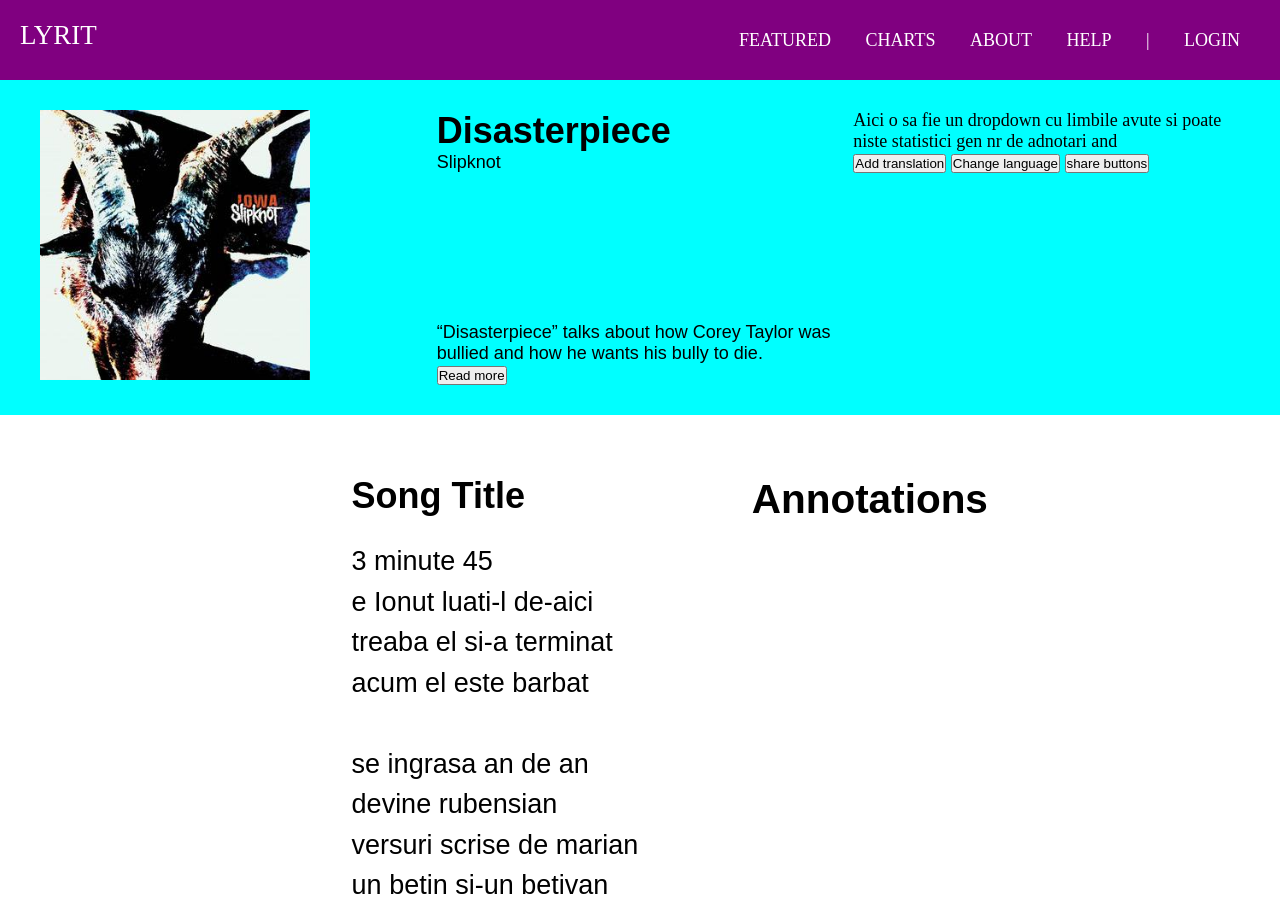
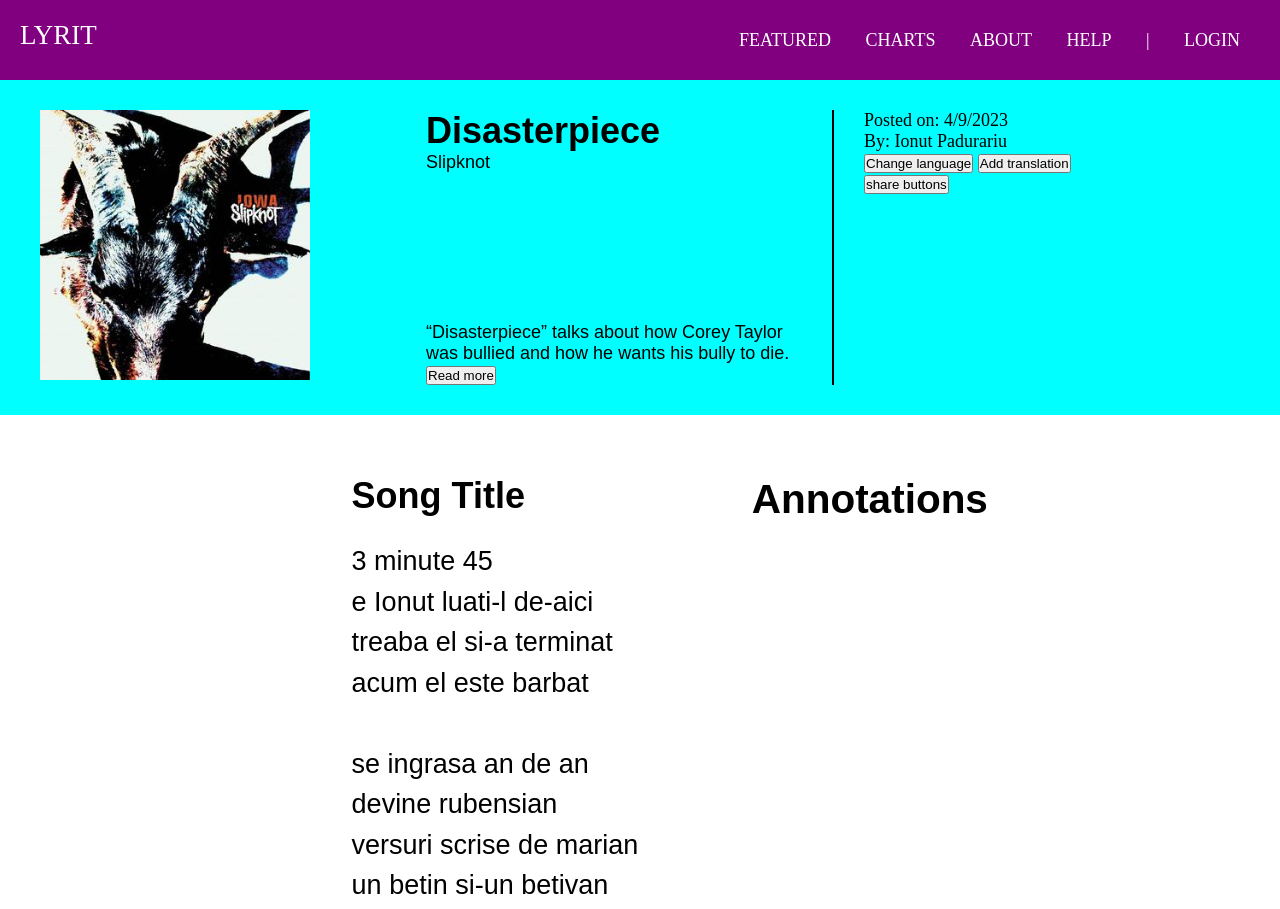
Before and after one commit to CezarPP/LyricsSmartTranslator, a plain HTML site: page songPage.html in a window 1280 px wide. Shown: the top 909 px of the page. Drawn offline with Linux system fonts and the light colour scheme.

Commit message:
updates to song header

```diff
--- a/css/songPage.css
+++ b/css/songPage.css
@@ -18,7 +18,7 @@
     flex: 1;
     padding-right: 10px;
     align-self: center;
-    justify-self: center;
+    justify-self: flex-end;
 }
 .song-img img{
     max-width: 15rem;
@@ -29,26 +29,31 @@
     flex: 1;
     font-family: 'Programme', Arial, sans-serif;
     padding-right: 30px;
-    position: relative;
+    border-right: 2px solid black;
+    justify-self: flex-start;
+    display: flex;
+    flex-direction: column;
 }
-
-.song-information .song-title{
+.song-information .song-info{
+    margin-bottom: auto;
+}
+.song-information .song-info .song-title{
     font-size: 2rem;
     font-weight: bold;
 }
-.song-information .song-author{
+.song-information  song.info .song-author{
     font-size: 1rem;
-    padding-bottom: 40px;
 }
-
 .song-information .song-desc{
-    position: absolute;
-    bottom: 0;
+    margin-top: auto;
 }
-.song-stats{
+.song-stats
+{
     flex: 1;
+    padding-left: 30px;
+    display: flex;
+    flex-direction: column;
 }
-
 .content-container {
     padding: 1rem;
     max-width: 1200px;
--- a/songPage.html
+++ b/songPage.html
@@ -20,20 +20,26 @@
             <img src="img/Slipknot_Iowa.jpg">
         </div>
         <div class="song-information">
-            <p class="song-title"> Disasterpiece</p>
-            <p class="song-author"> Slipknot</p>
-            <div class="song-desc">
+            <div class="song-info">
+                <p class="song-title">Disasterpiece</p>
+                <p class="song-author">Slipknot</p>
+            </div>
+            <div class="song-description">
                 <p>“Disasterpiece” talks about how Corey Taylor was bullied and how he wants his bully
                     to die. </p>
                 <button class="show-description">Read more</button>
             </div>
         </div>
         <div class="song-stats">
-            <p class="stuf">Aici o sa fie un dropdown cu limbile avute si poate niste statistici gen nr de adnotari
-                and</p>
-            <button class="add-translation">Add translation</button>
-            <button class="change-language">Change language</button>
-            <button class="share buttons">share buttons</button>
+            <div class="song-buttons">
+                <p>Posted on: 4/9/2023</p>
+                <p>By: Ionut Padurariu</p>
+                <button class="change-language">Change language</button>
+                <button class="add-translation">Add translation</button>
+            </div>
+            <div class="share-buttons">
+                <button class="share buttons">share buttons</button>
+            </div>
         </div>
     </div>
 </div>
```
